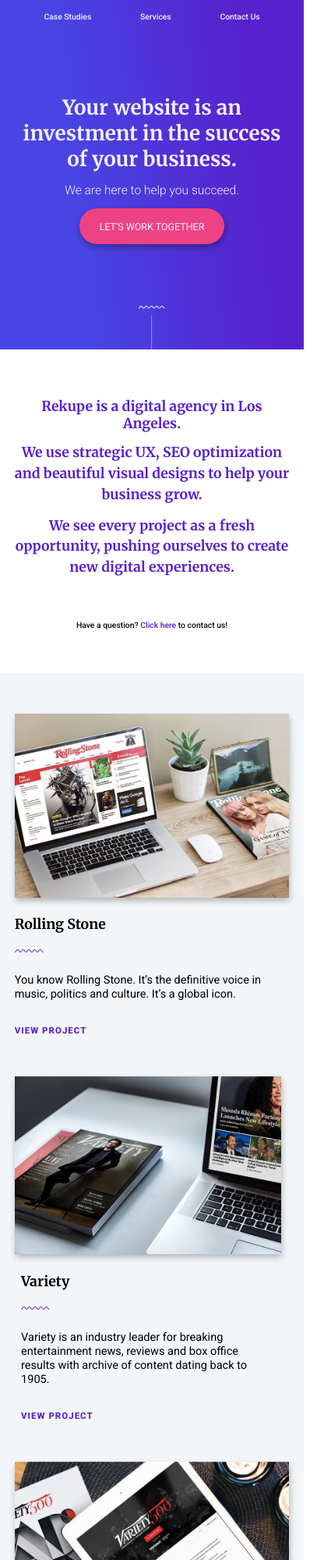
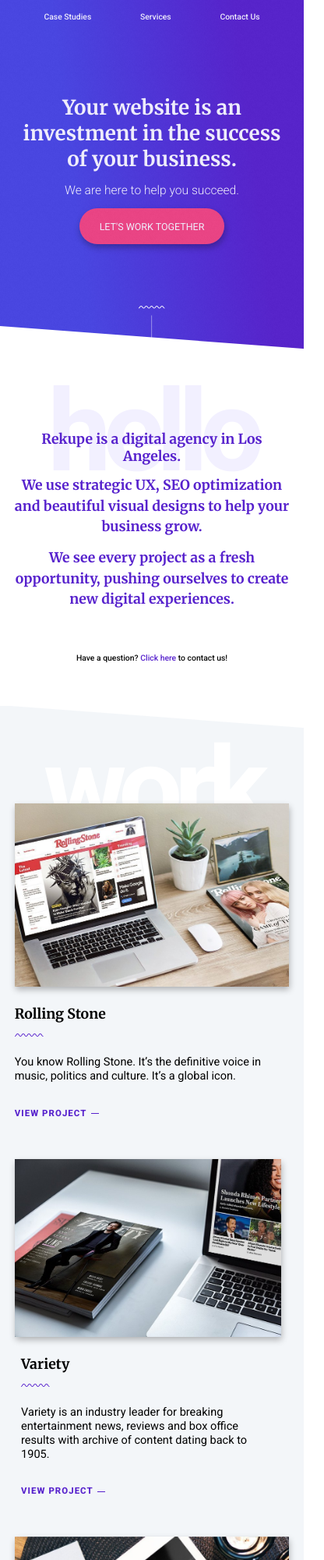
Before and after one commit to MaaikePh/frontend-html-css-concept-opdracht, a plain HTML site: page index.html in a window 390 px wide. Shown: the top 2000 px of the page at 78% size, 416 px wide, since content can reach past the window. Drawn offline with Linux system fonts and the light colour scheme.

Commit message:
Bonus toegevoegd in HTML en CSS.

```diff
--- a/index.html
+++ b/index.html
@@ -21,9 +21,10 @@
         <a href="#">Let's work together</a>
     </div>
     <img class="header-icon" src="assets/squiggle_line_stripe.svg" alt=""/>
+    <div class="triangle"></div>
 </header>
 <main>
-    <section class="outer-container">
+    <section class="outer-container introduction-container">
         <div class="introduction">
             <h2>Rekupe is a digital agency in Los Angeles.</h2>
             <p class="intro-paragraph">We use strategic UX, SEO optimization and beautiful visual designs
@@ -35,13 +36,13 @@
             <p class="link-text">Have a question? <a href="#">Click here</a> to contact us!</p>
         </div>
     </section>
-    <section class="outer-container" id="case-studies">
+    <section class=" case-studies-container" id="case-studies">
         <div class="projects-container">
+            <div class="triangle-top"></div>
             <article class="article-wrapper">
                 <div class="article-content">
                     <h3>Rolling Stone
                     </h3>
-                    <img src="assets/squiggle_line.svg" alt=""/>
                     <p>You know Rolling Stone. It’s the definitive voice in music, politics and culture. It’s a global
                         icon.</p>
                     <a href="#">View project</a>
@@ -55,7 +56,6 @@
                 <div class="article-content">
                     <h3>Variety
                     </h3>
-                    <img src="assets/squiggle_line.svg" alt=""/>
                     <p>Variety is an industry leader for breaking entertainment news, reviews and box office results
                         with archive of content dating back to 1905.</p>
                     <a href="#">View project</a>
@@ -69,7 +69,6 @@
                 <div class="article-content">
                     <h3>Worth
                     </h3>
-                    <img src="assets/squiggle_line.svg" alt=""/>
                     <p>A global media platform connecting a community that embraces worth beyond wealth.</p>
                     <a href="#">View project</a>
                 </div>
@@ -77,9 +76,10 @@
                     <img src="assets/work-image-03.jpeg" alt="Tablet with Variety500"/>
                 </span>
             </article>
+            <div class="triangle"></div>
         </div>
     </section>
-    <section class="outer-container" id="services">
+    <section class="outer-container service-container" id="services">
         <div class="services-container">
             <article class="service-card card-top-row">
                 <img src="assets/icon_web-design.svg" alt="Icon for Web Design"/>
@@ -131,6 +131,7 @@
         </div>
     </section>
     <section class="outer-container container-background" id="contact-us">
+        <div class="triangle-top"></div>
         <div class="form-wrapper">
             <h2>Let's work together</h2>
             <p>Have a question? Need a quote? Let us know!</p>
--- a/styles.css
+++ b/styles.css
@@ -62,16 +62,57 @@
     text-decoration: none;
 }
 
+a:focus,
+button:focus,
+input:focus,
+textarea:focus,
+select:focus {
+    outline: none;
+    box-shadow: none;
+}
+
+a:focus-visible,
+button:focus-visible,
+input:focus-visible,
+textarea:focus-visible,
+select:focus-visible {
+    outline: 3px solid var(--color-button);
+    outline-offset: 3px;
+    box-shadow: 0 0 8px var(--color-button);
+}
+
 /* ------------------------------- 3. Layout --------------------------------------- */
 
 /* --------------- 3.1 Reusable ----------------------- */
 
 .outer-container {
-    /*border: 2px dashed red;*/
     display: flex;
     flex-direction: column;
     justify-content: center;
     text-align: center;
+    position: relative;
+}
+
+.triangle {
+    width: 0;
+    height: 0;
+    border-right: 100rem solid transparent;
+    border-top: 5rem solid transparent;
+    border-bottom: 3rem solid white;
+    position: absolute;
+    left: 0;
+    bottom: -0.1rem;
+}
+
+.triangle-top {
+    width: 0;
+    height: 0;
+    border-left: 100rem solid transparent;
+    border-top: 3rem solid white;
+    border-bottom: 5rem solid transparent;
+    position: absolute;
+    left: 0;
+    top: -0.1rem;
 }
 
 /* --------------- 3.2 Other --------------------------- */
@@ -89,6 +130,19 @@
     color: var(--color-text-secondary);
     padding: 0.4rem 1rem 12.9rem 1rem;
     position: relative;
+    z-index: 1;
+}
+
+.header::before {
+    content: "";
+    position: absolute;
+    inset: 0;
+    background-image: url("assets/noise-texture.png");
+    background-repeat: repeat;
+    background-size: 10% 10%;
+    z-index: 0;
+    opacity: 0.5;
+    pointer-events: none;
 }
 
 nav ul {
@@ -150,14 +204,25 @@
     color: var(--color-purple);
 }
 
+.introduction-container::before {
+    position: absolute;
+    left: 50%;
+    bottom: 3rem;
+    transform: translateX(-50%);
+    content: "hello";
+    color: var(--color-text-secondary);
+    font-size: 26rem;
+    font-weight: bold;
+    z-index: -1;
+    letter-spacing: -1rem;
+}
+
 .introduction h2 {
     font-size: 1.7rem;
     padding: 6rem 0 0 0;
 }
 
-.introduction a,
-.introduction a:visited,
-.introduction a:hover {
+.introduction a {
     color: var(--color-purple);
 }
 
@@ -179,33 +244,51 @@
 /* --------------- 4.3 Projects ------------------- */
 
 #case-studies {
+    position: relative;
     background-color: var(--color-background-primary);
-    padding: 5rem 1.8rem 10.5rem 1.8rem;
+    padding: 19rem 1.8rem 10.5rem 1.8rem;
+}
+
+.case-studies-container {
+    position: relative;
+    z-index: 1;
+}
+
+.case-studies-container::before {
+    position: absolute;
+    left: 50%;
+    top: 0;
+    transform: translateX(-50%);
+    content: "work";
+    color: white;
+    font-size: 26rem;
+    font-weight: bold;
+    z-index: -1;
+    letter-spacing: -1rem;
+    pointer-events: none;
 }
 
 .projects-container {
     display: flex;
     flex-direction: column;
     gap: 5.5rem;
-    max-width: 82rem;
+    max-width: 100rem;
     width: 100%;
 }
 
 .article-wrapper {
-    /*border: 2px dashed green;*/
     display: flex;
     justify-content: space-between;
     align-items: center;
     padding-left: 1rem;
 }
 
-.article-wrapper:nth-child(even) {
+.article-wrapper:nth-child(odd) {
     flex-direction: row-reverse;
     padding-right: 1rem;
 }
 
 .article-content {
-    /*border: 2px dashed yellow;*/
     display: flex;
     flex-direction: column;
     justify-content: flex-start;
@@ -215,35 +298,63 @@
     min-height: 17rem;
 }
 
-.article-wrapper:nth-child(even) .article-content {
+.article-wrapper:nth-child(odd) .article-content {
     padding-left: 0.8rem;
     padding-right: 1.5rem;
 }
 
 .article-content h3 {
+    position: relative;
     font-size: 1.7rem;
     font-weight: 700;
-    padding: 0;
+    padding: 0 0 2rem 0;
 }
 
-.article-content img {
+.article-content h3::after {
+    content: "";
+    position: absolute;
+    bottom: 0;
+    left: 0;
     width: 3.5625rem;
-    padding: 2rem 0;
+    height: 0.625rem;
+    background-image: url("assets/squiggle_line.svg");
+    background-repeat: no-repeat;
+    background-size: contain;
 }
 
 .article-content p {
     font-size: 1.05rem;
     font-weight: 400;
-    padding: 0.5rem 0;
+    padding: 2rem 0 0.5rem 0;
 }
 
 .article-content a {
     color: var(--color-purple);
+    cursor: pointer;
     text-transform: uppercase;
     font-size: 0.75rem;
     font-weight: 800;
     letter-spacing: 0.1rem;
     padding: 2.5rem 0 0 0;
+    display: inline-block;
+    text-decoration: none;
+    position: relative;
+    transition: color 0.3s ease;
+}
+
+.article-content a::after {
+    content: "";
+    display: inline-block;
+    vertical-align: middle;
+    margin-left: 0.5rem;
+    width: 1rem;
+    height: 0.08rem;
+    background-color: var(--color-purple);
+    transition: width .35s ease;
+}
+
+.article-content a:hover::after {
+    width: 3rem;
 }
 
 .image-wrapper img {
@@ -260,7 +371,20 @@
 /* --------------- 4.4 Services ------------------- */
 
 #services {
-    padding: 5.2rem 1.8rem;
+    padding: 15rem 1.8rem 5.2rem 1.8rem;
+}
+
+.service-container::before {
+    position: absolute;
+    left: 50%;
+    top: 0;
+    transform: translateX(-50%);
+    content: "services";
+    color: var(--color-text-secondary);
+    font-size: 18rem;
+    font-weight: bold;
+    z-index: -1;
+    letter-spacing: -1rem;
 }
 
 .services-container {
@@ -279,6 +403,7 @@
     padding: 0 2.1rem 2.6rem;
     text-align: left;
     border: 0.08rem solid var(--color-purple);
+    background-color: white;
     box-shadow: rgba(0, 0, 0, 0.14) 0 3px 8px;
 }
 
@@ -315,12 +440,25 @@
 .container-background {
     color: var(--color-text-secondary);
     background: no-repeat center bottom, linear-gradient(83deg, rgba(72, 69, 228, 1) 27%, rgba(87, 34, 205, 1) 80%);
+    position: relative;
+    z-index: 1;
+}
+
+.container-background::before {
+    content: "";
+    position: absolute;
+    inset: 0;
+    background-image: url("assets/noise-texture.png");
+    background-repeat: repeat;
+    background-size: 10% 10%;
+    z-index: 0;
+    opacity: 0.5;
+    pointer-events: none;
 }
 
 .form-wrapper {
     display: flex;
     flex-direction: column;
-    /*border: 2px dashed white;*/
     max-width: 44.99rem;
     width: 90%;
     margin: 5rem auto 3.5rem auto;
@@ -414,6 +552,10 @@
         row-gap: 7rem;
     }
 
+    .introduction h2 {
+        padding-top: 10rem;
+    }
+
     .hero-content a {
         font-size: 1.2rem;
         padding: 1.5rem 2.5rem;
@@ -429,7 +571,7 @@
         padding-left: 0;
     }
 
-    .article-wrapper:nth-child(even) {
+    .article-wrapper:nth-child(odd) {
         flex-direction: column-reverse;
     }
 
@@ -460,4 +602,39 @@
         max-width: 100%;
         height: auto;
     }
+
+    .triangle {
+        border-right: 40rem solid transparent;
+        border-top: 5rem solid transparent;
+        border-bottom: 3rem solid white;
+    }
+
+    .triangle-top {
+        border-left: 40rem solid transparent;
+        border-top: 3rem solid white;
+        border-bottom: 5rem solid transparent;
+    }
+
+    .introduction-container::before {
+        font-size: 14rem;
+        top: 2rem;
+    }
+
+    #case-studies {
+        padding-top: 12rem;
+    }
+
+    .case-studies-container::before {
+        font-size: 14rem;
+        top: 2rem;
+    }
+
+    #services {
+        padding-top: 7rem;
+    }
+
+    .service-container::before {
+        font-size: 8rem;
+        letter-spacing: -0.5rem;
+    }
 }
```
